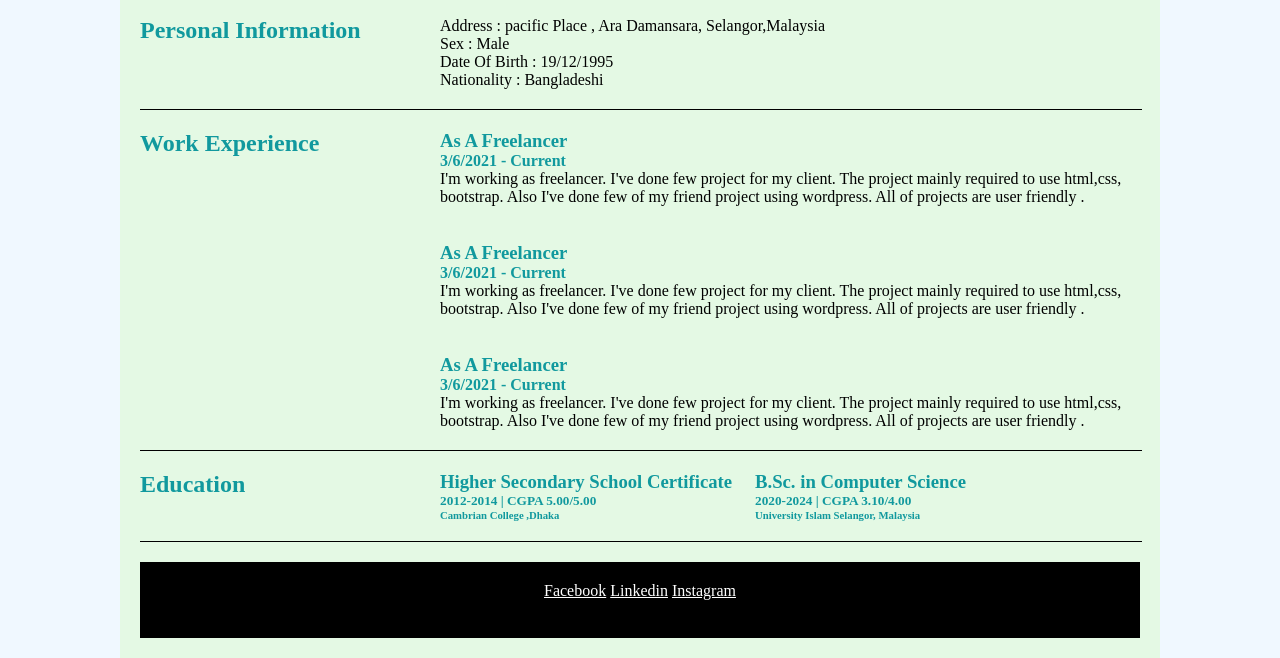
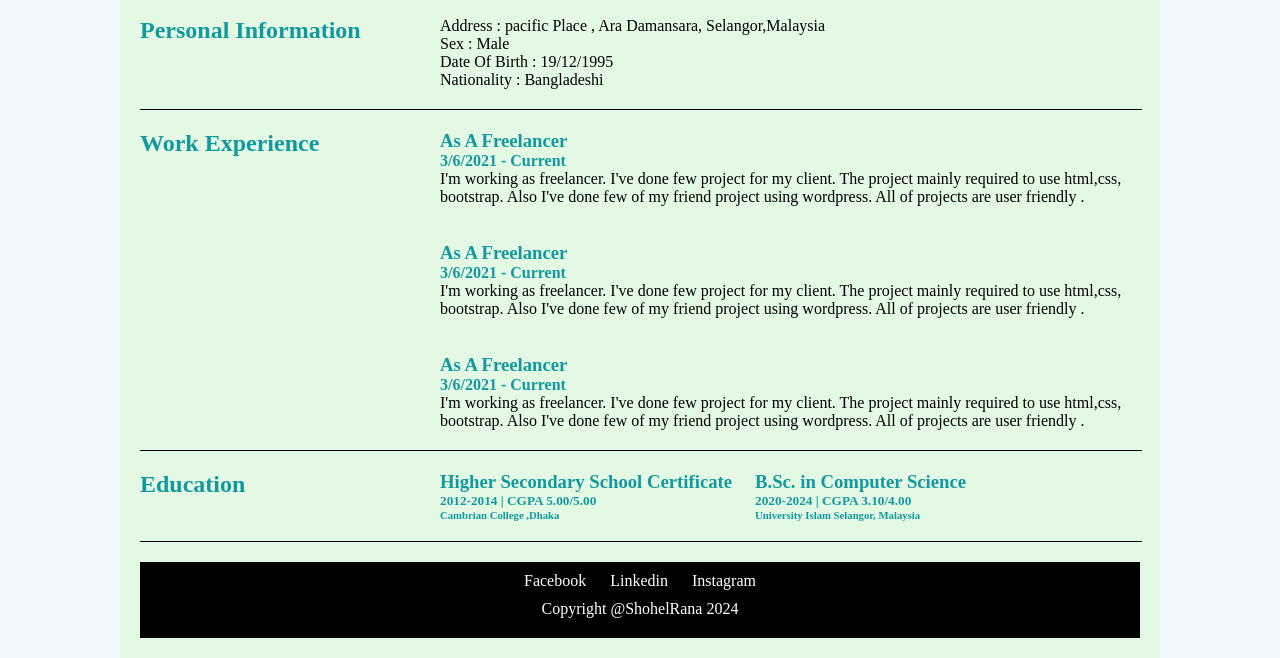
Before and after one commit to shohel1995/cv, a plain HTML site: page index.html in a window 1280 px wide. Shown: the part 172-830 px from the top of the page. Drawn offline with Linux system fonts and the light colour scheme.

Commit message:
work done

```diff
--- a/style.css
+++ b/style.css
@@ -84,9 +84,16 @@ hr{
 .footer{
     background-color: black;
     text-align: center;
-    padding: 20px;
+    padding: 10px;
 }
 
 .footer a{
     color: white;
+    text-decoration: none;
+    margin: 10px;
 }
+.footer p{
+    color: white;
+    text-decoration: none;
+    margin: 10px;
+}
```
